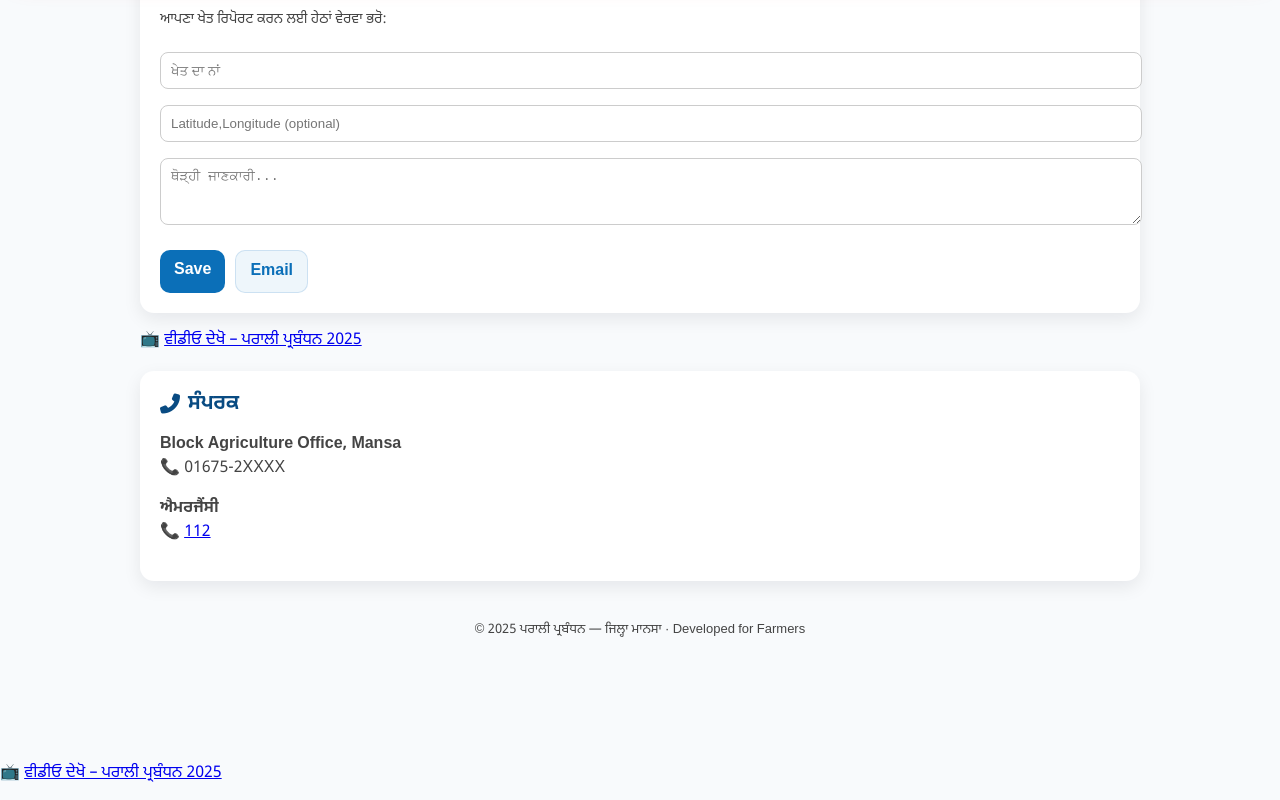
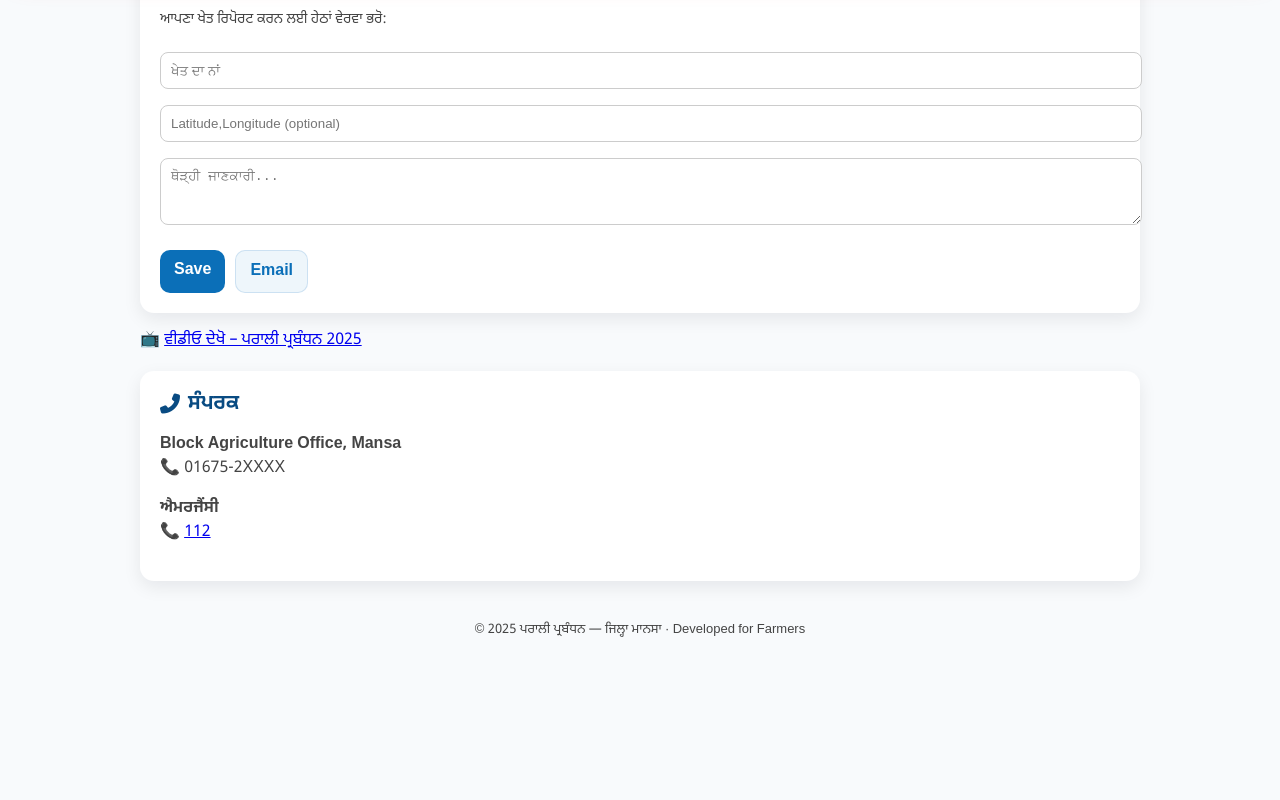
Before and after one commit to sahiljot859/sahiljot859.github.io, a plain HTML site: page index.html in a window 1280 px wide. Shown: the part 815-1615 px from the top of the page. After the commit the page ends 1561 px from the top, so only its background shows below. Drawn offline with Linux system fonts and the light colour scheme.

Commit message:
Update index.html

```diff
--- a/index.html
+++ b/index.html
@@ -246,8 +246,3 @@
   </div>
 </body>
           </html>
-<p>
-  📺 <a href="https://youtu.be/LSUDZl4b4WU?si=ZMKG-cvgPvhuERnM" target="_blank">
-    ਵੀਡੀਓ ਦੇਖੋ – ਪਰਾਲੀ ਪ੍ਰਬੰਧਨ 2025
-  </a>
-</p>
```
